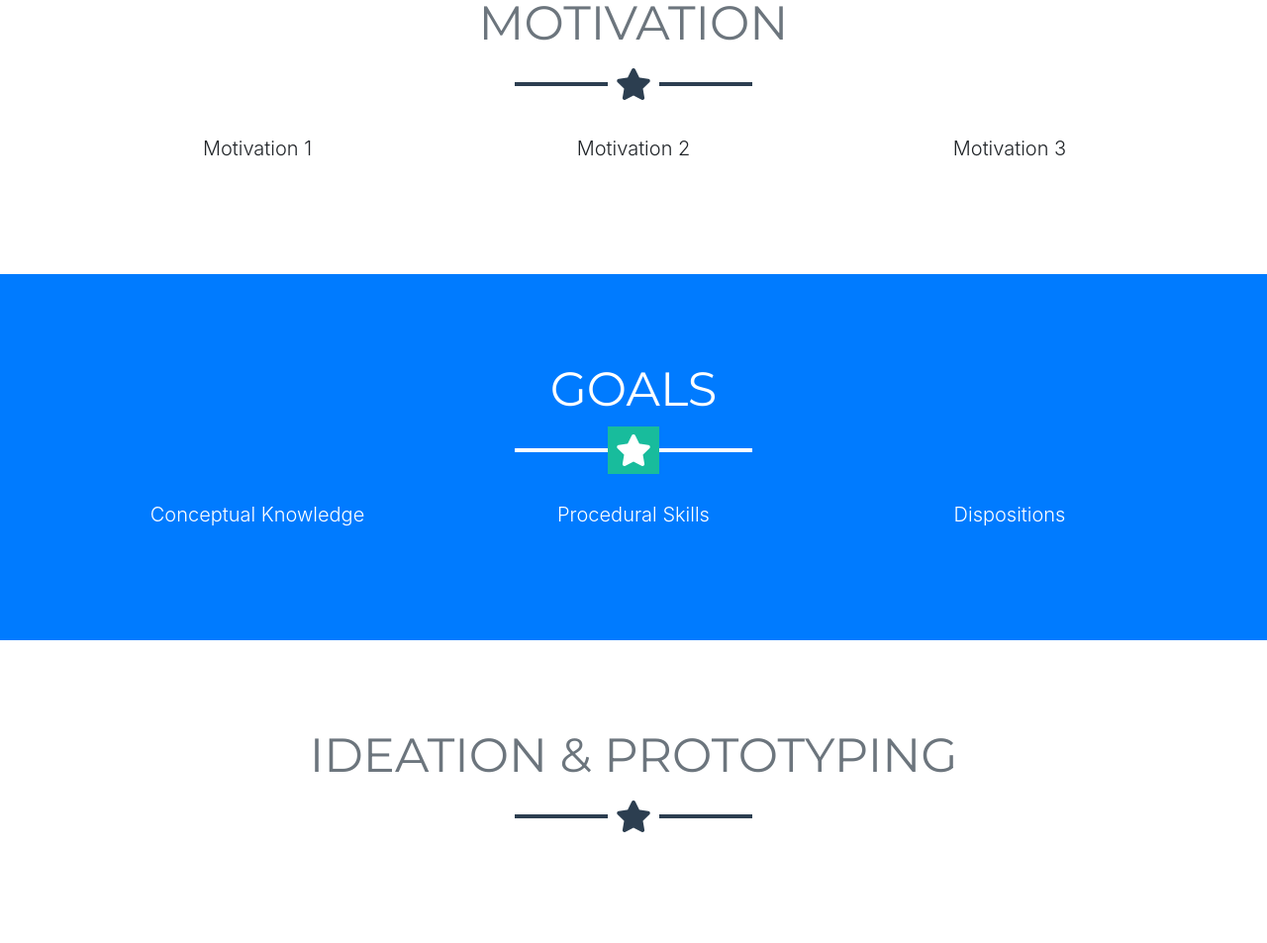
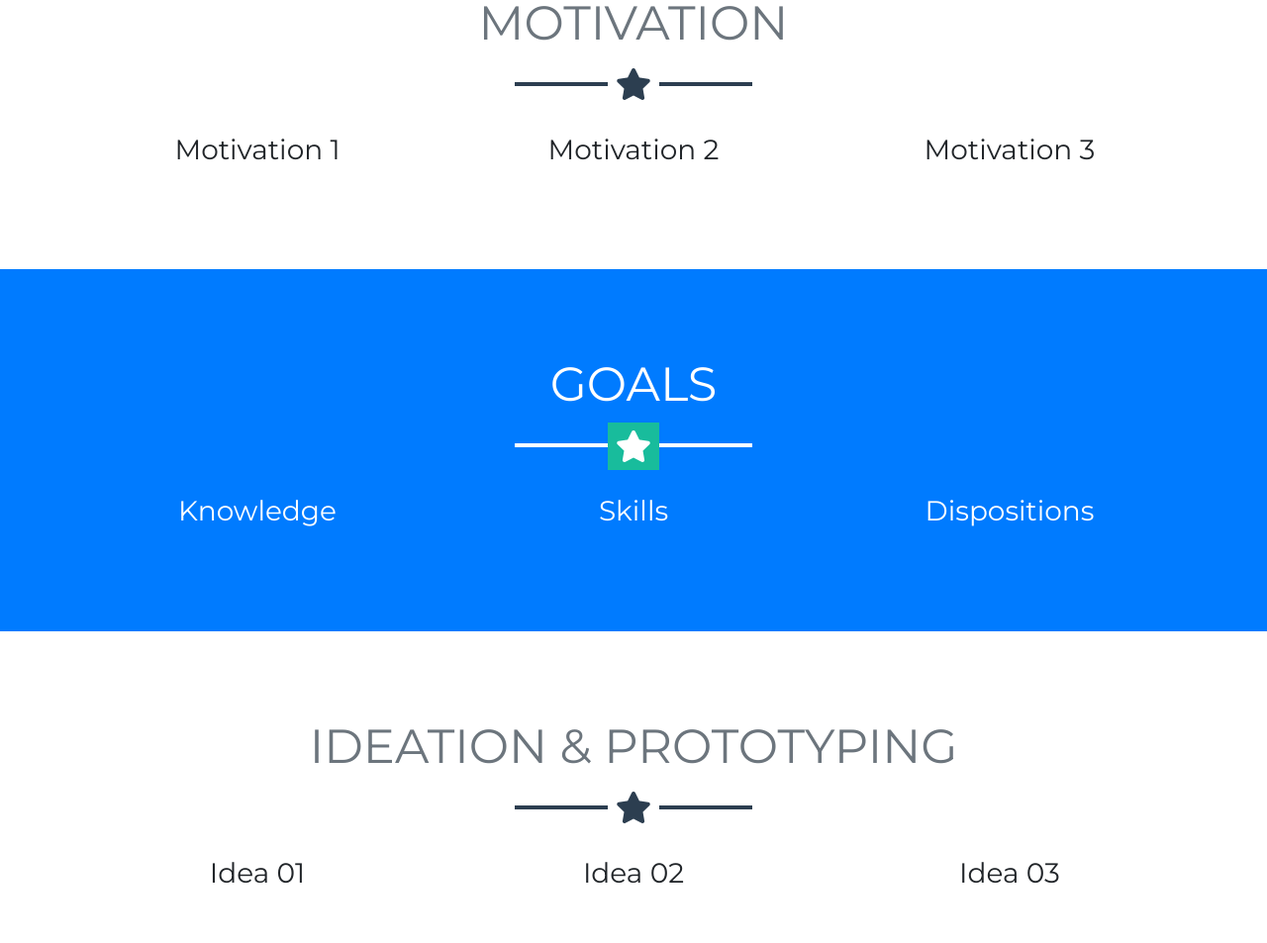
Before and after one commit to lihaobhsfer/DisasterLab-landing-page, a website with bundled scripts: page index.html in a window 1280 px wide. Shown: the part 1399-2352 px from the top of the page at 99% size. Built offline with nearby package versions, Linux system fonts and the light colour scheme.

Commit message:
Add headings in the sections

```diff
--- a/index.html
+++ b/index.html
@@ -105,13 +105,13 @@
       <hr class="star-dark mb-5">
       <div class="row">
         <div class="col-lg-4 ml-auto">
-          <p class="lead text-center">Motivation 1</p>
+          <h3 class="text-center">Motivation 1</h3>
         </div>
         <div class="col-lg-4 mr-auto">
-          <p class="lead text-center">Motivation 2</p>
+          <h3 class="text-center">Motivation 2</h3>
         </div>
         <div class="col-lg-4 mr-auto">
-          <p class="lead text-center">Motivation 3</p>
+          <h3 class="text-center">Motivation 3</h3>
         </div>
       </div>
     </div>
@@ -123,14 +123,14 @@
       <h2 class="text-center text-uppercase text-white">Goals</h2>
       <hr class="star-light mb-5">
       <div class="row">
-        <div class="col-lg-4 ml-auto">
-          <p class="lead text-center">Conceptual Knowledge</p>
+        <div class="col-lg-4">
+          <h3 class="text-center">Knowledge</h3>
         </div>
-        <div class="col-lg-4 mr-auto">
-          <p class="lead text-center">Procedural Skills</p>
+        <div class="col-lg-4">
+          <h3 class="text-center">Skills</h3>
         </div>
-        <div class="col-lg-4 mr-auto">
-          <p class="lead text-center">Dispositions</p>
+        <div class="col-lg-4">
+          <h3 class="text-center">Dispositions</h3>
         </div>
       </div>
     </div>
@@ -142,7 +142,17 @@
     <div class="container">
       <h2 class="text-center text-uppercase text-secondary mb-0">Ideation & Prototyping</h2>
       <hr class="star-dark mb-5">
-
+      <div class="row">
+        <div class="col-lg-4">
+          <h3 class="text-center">Idea 01</h3>
+        </div>
+        <div class="col-lg-4">
+          <h3 class="text-center">Idea 02</h3>
+        </div>
+        <div class="col-lg-4">
+          <h3 class="text-center">Idea 03</h3>
+        </div>
+      </div>
     </div>
   </section>
 
```
